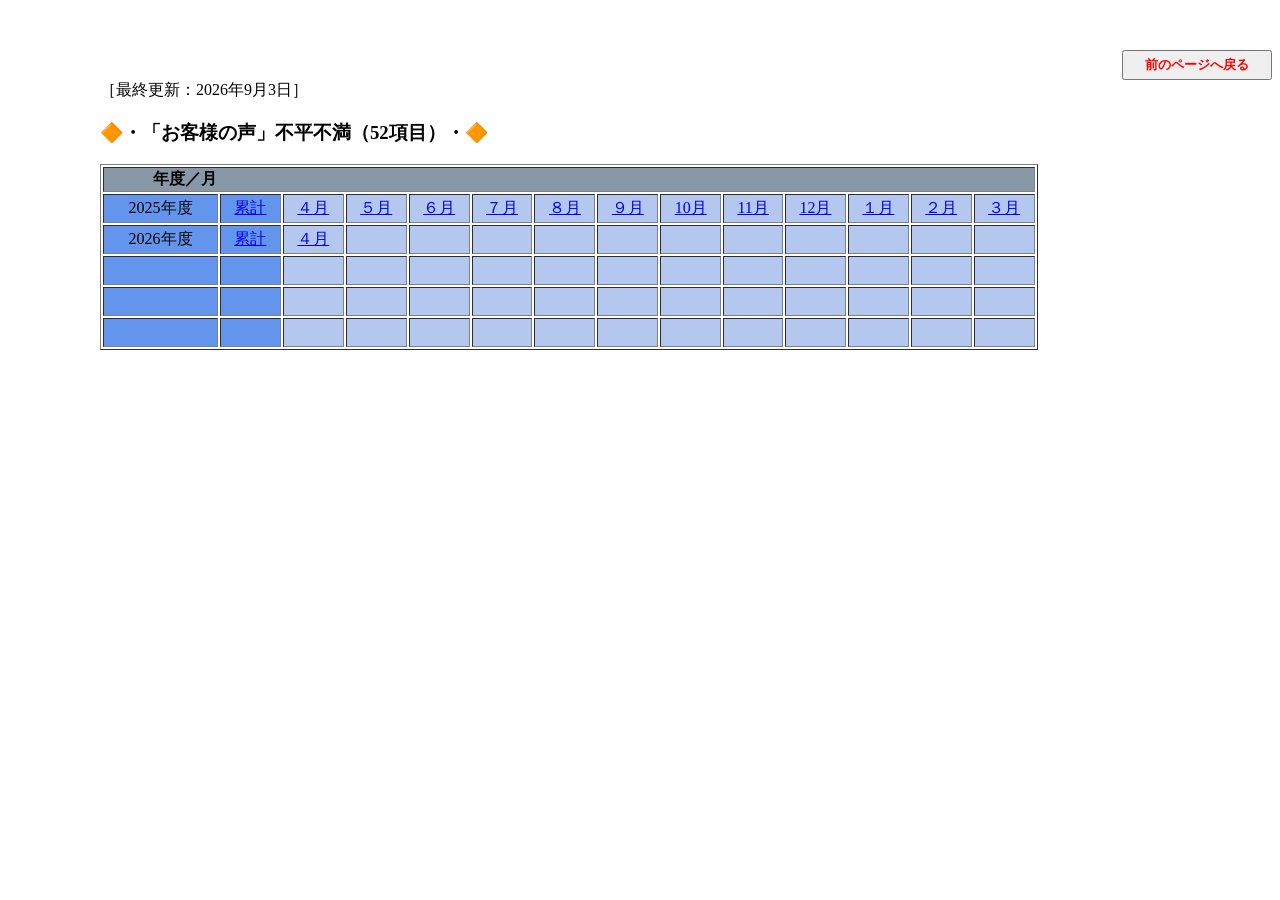
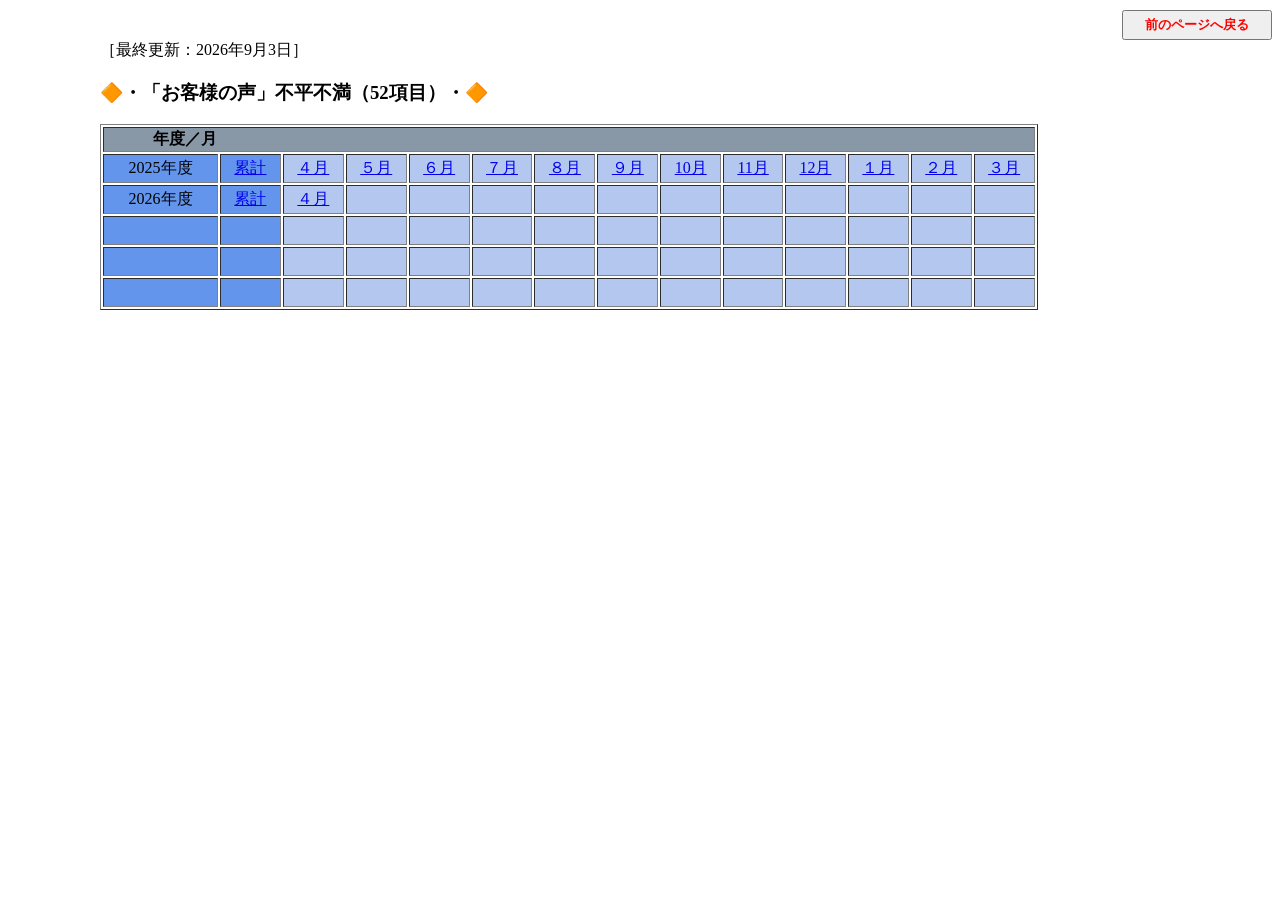

Add files via upload

--- a/complaint52/css/style.css
+++ b/complaint52/css/style.css
@@ -4,7 +4,7 @@
 -------------------------------------------------------------------------------------------------------------------------------------- */
 
 body {
-    margin-top: 50px;
+    margin-top: 10px;
     margin-left: 100px;
     background-image: url(../images/light_boke-1.jpg);
     background-attachment: fixed;
